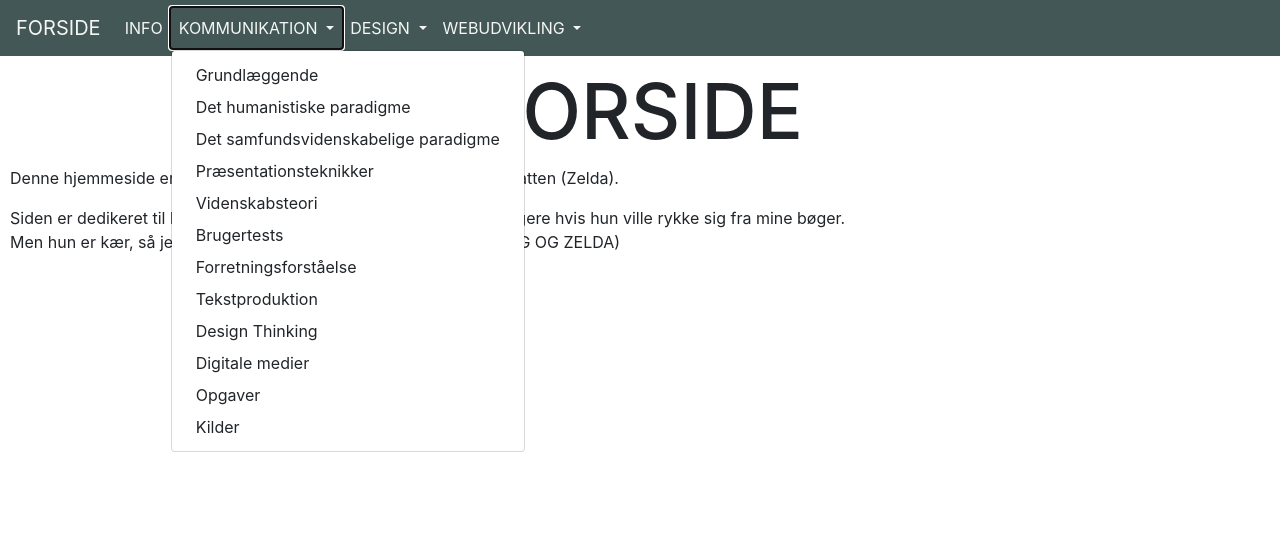
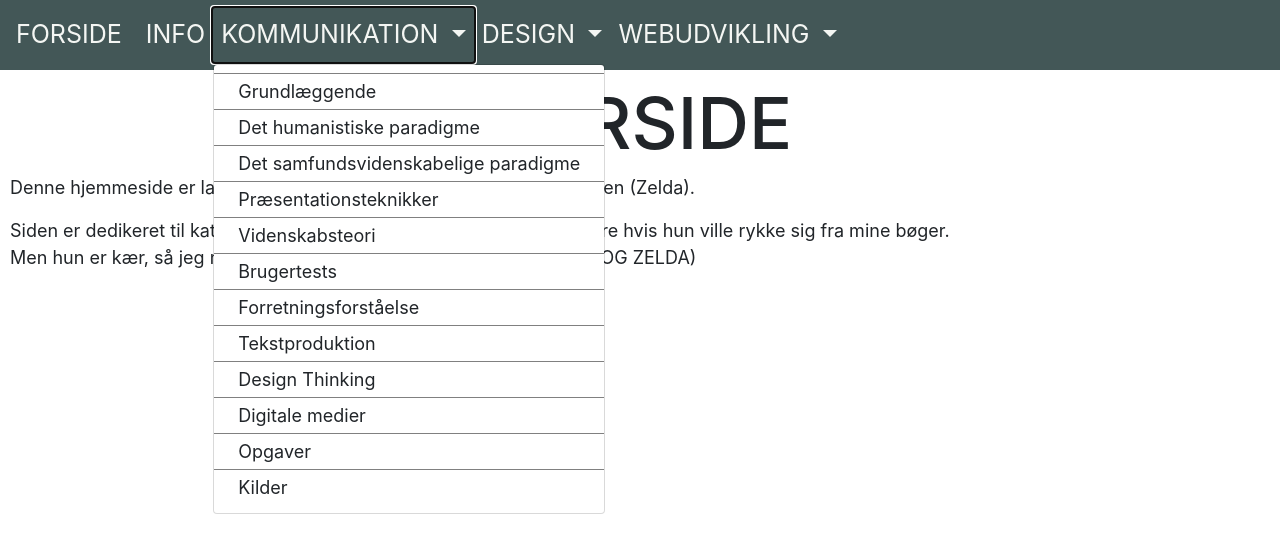
Before and after one commit to simo8986/Eksamen-vinter, a PHP site: page /index.php in a window 1280 px wide, after a click on "KOMMUNIKATION". Shown: the top 553 px of the page. Run offline with PHP 8.4, Linux system fonts and the light colour scheme.

Commit message:
Update style.css
updateeed

```diff
--- a/style.css
+++ b/style.css
@@ -24,7 +24,7 @@
 p {
     padding-left: 10px;
     padding-right: 10px;
-    font-size: 16px;
+    font-size: 18px;
 }
 
 img {
@@ -70,10 +70,12 @@ h2 {
     color: #F4F6F3;
     text-decoration: none;
     text-transform: uppercase;
+    font-size: 4.8vw;
 }
 
 h1, .navbar-brand, .nav-link, #navbarDropdownMenuLink {
    text-transform: uppercase;
+    font-size: 25px;
 }
 
  {
@@ -81,12 +83,8 @@ h1, .navbar-brand, .nav-link, #navbarDropdownMenuLink {
 }
 
 h1 {
-    font-size: 6vw;
+    font-size: 5.6vw;
     text-align: center;
-}
-
-h2{
-    font-size: 4.8vw;
 }
 
 .youtube {
@@ -97,3 +95,23 @@ h2{
 .dropdown-item.active, .dropdown-item:active {
     background-color: #829E90;
 }
+
+.dropdown-menu {
+
+
+}
+
+.dropdown-item {
+    border-top: 1px solid grey;
+    font-size: 18px;
+}
+
+.navbar-light .navbar-toggler {
+    color: #F4F6F3;
+    border-color: #F4F6F3;
+    background-color: rgba(244,246,243,0.5)
+}
+
+button:focus{
+    outline-color: #F4F6F3;
+}
```
